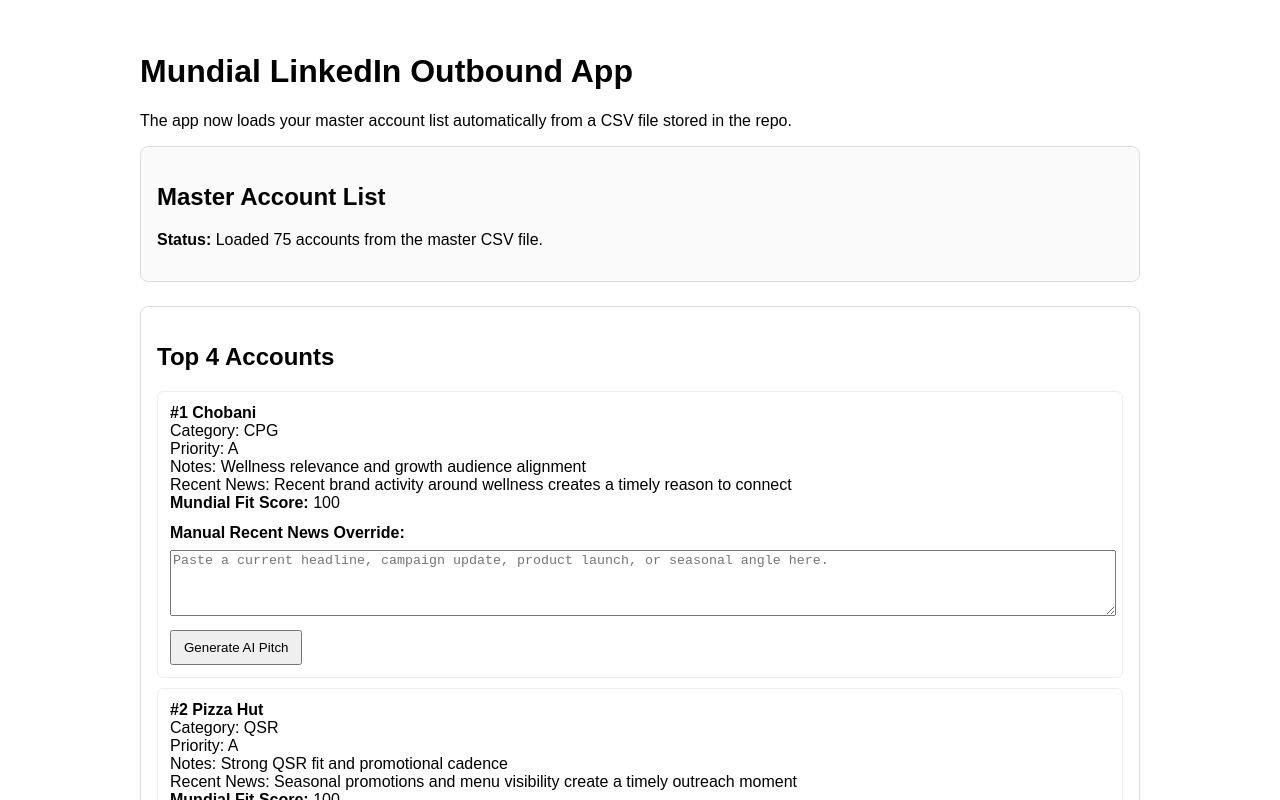
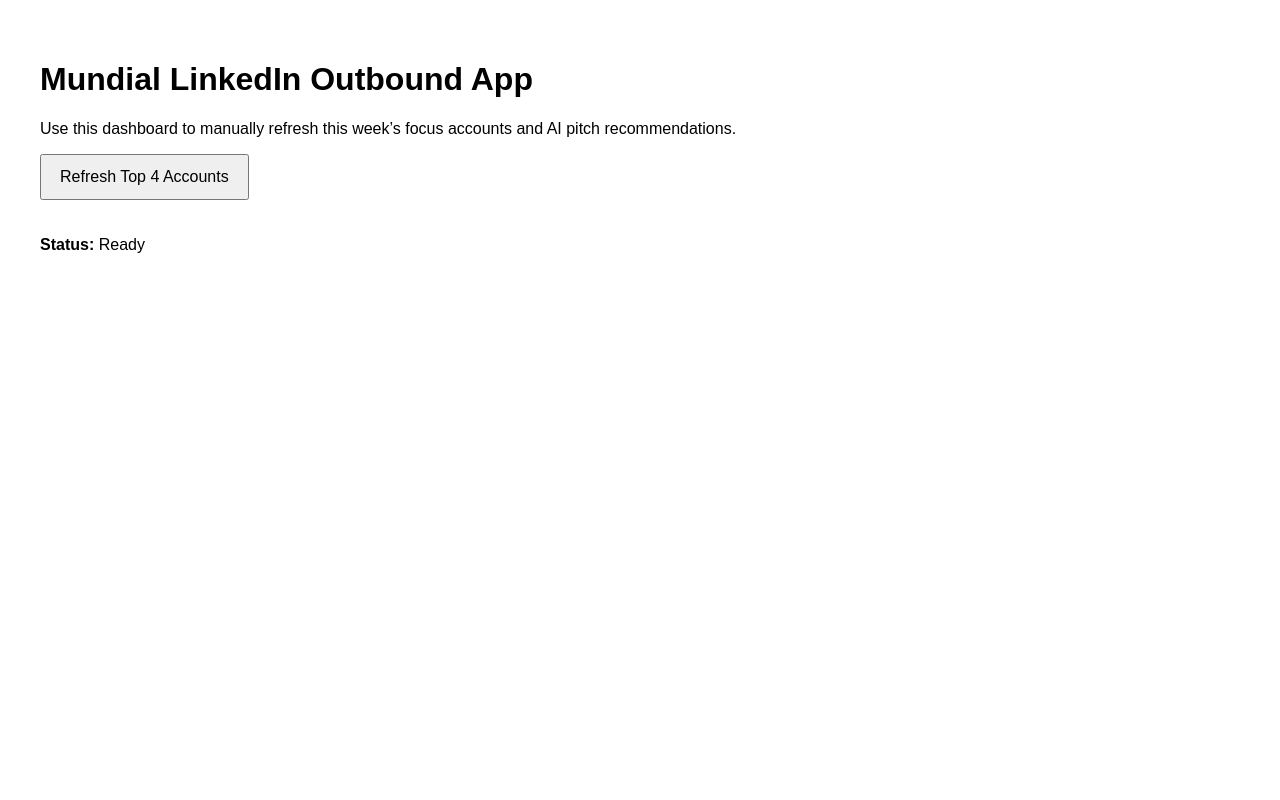
Before and after one commit to jklahre-hue/mundial-linkedin-outbound-clean-final2, a Next.js app: page / in a window 1280 px wide. Shown: the top 800 px of the page. Built offline with nearby package versions, Linux system fonts and the light colour scheme.

Commit message:
add manual refresh button

```diff
--- a/app/page.js
+++ b/app/page.js
@@ -1,268 +1,90 @@
 "use client"
 
-import { useEffect, useMemo, useState } from "react"
+import { useState } from "react"
 
 export default function Home() {
-  const [accounts, setAccounts] = useState([])
-  const [statusMessage, setStatusMessage] = useState("Loading account list...")
-  const [pitches, setPitches] = useState({})
-  const [loadingBrand, setLoadingBrand] = useState("")
-  const [manualNews, setManualNews] = useState({})
+  const [status, setStatus] = useState("Ready")
+  const [results, setResults] = useState(null)
 
-  async function loadAccounts() {
+  async function refreshTopAccounts() {
+    setStatus("Refreshing top accounts...")
+
     try {
-      const res = await fetch("/api/accounts")
+      const res = await fetch("/api/cron")
       const data = await res.json()
 
       if (!res.ok) {
-        setStatusMessage(data.error || "Failed to load account list.")
+        setStatus(data.error || "Refresh failed")
         return
       }
 
-      setAccounts(data.accounts || [])
-      setStatusMessage(`Loaded ${data.accounts?.length || 0} accounts from the master CSV file.`)
+      setResults(data)
+      setStatus(`Refresh complete — ${data.count} accounts selected`)
     } catch (error) {
-      console.error(error)
-      setStatusMessage("There was a problem loading the master account list.")
+      setStatus("Something went wrong")
     }
   }
 
- async function generatePitch(account) {
-  setLoadingBrand(account.brand)
+  return (
+    <main style={{ padding: 32, fontFamily: "Arial, sans-serif" }}>
+      <h1>Mundial LinkedIn Outbound App</h1>
 
-  try {
-    // 🔥 STEP 1: fetch news
-    const newsRes = await fetch("/api/news", {
-      method: "POST",
-      headers: {
-        "Content-Type": "application/json"
-      },
-      body: JSON.stringify({ brand: account.brand })
-    })
+      <p>
+        Use this dashboard to manually refresh this week’s focus accounts and AI pitch recommendations.
+      </p>
 
-    const newsData = await newsRes.json()
-
-    const newsText = (newsData.headlines || []).join(" | ")
-
-    // 🔥 STEP 2: send to AI
-    const res = await fetch("/api/pitch", {
-      method: "POST",
-      headers: {
-        "Content-Type": "application/json"
-      },
-      body: JSON.stringify({
-        ...account,
-        recent_news:
-          manualNews[account.brand] ||
-          newsText ||
-          account.recent_news ||
-          ""
-      })
-    })
-
-    const data = await res.json()
-
-    if (!res.ok) {
-      setPitches((prev) => ({
-        ...prev,
-        [account.brand]: {
-          why_now: data.error || "Pitch generation failed.",
-          subject_line: "",
-          email_body: ""
-        }
-      }))
-      return
-    }
-
-    setPitches((prev) => ({
-      ...prev,
-      [account.brand]: data
-    }))
-  } catch (error) {
-    console.error(error)
-  } finally {
-    setLoadingBrand("")
-  }
-}
-
-  const topAccounts = useMemo(() => {
-    const scored = [...accounts].map((account) => {
-      let score = 50
-
-      const priority = (account.priority || "").toUpperCase()
-      const category = (account.category || "").toLowerCase()
-      const notes = (account.notes || "").toLowerCase()
-
-      if (priority === "A") score += 20
-      if (priority === "B") score += 10
-
-      if (["qsr", "retail", "cpg", "automotive"].includes(category)) score += 15
-
-      if (
-        notes.includes("promotion") ||
-        notes.includes("promotional") ||
-        notes.includes("lto") ||
-        notes.includes("launch") ||
-        notes.includes("product launch")
-      ) {
-        score += 15
-      }
-
-      if (
-        notes.includes("multicultural") ||
-        notes.includes("hispanic") ||
-        notes.includes("growth audience") ||
-        notes.includes("growth audiences")
-      ) {
-        score += 15
-      }
-
-      if (
-        notes.includes("contextual") ||
-        notes.includes("privacy-safe") ||
-        notes.includes("cookie-less") ||
-        notes.includes("cookieless")
-      ) {
-        score += 10
-      }
-
-      if (
-        notes.includes("culture") ||
-        notes.includes("cultural") ||
-        notes.includes("in-culture") ||
-        notes.includes("sports") ||
-        notes.includes("seasonal")
-      ) {
-        score += 10
-      }
-
-      return { ...account, score }
-    })
-
-    return scored.sort((a, b) => b.score - a.score).slice(0, 4)
-  }, [accounts])
-
-  useEffect(() => {
-    loadAccounts()
-  }, [])
-
-  return (
-    <div style={{ padding: 24, fontFamily: "Arial, sans-serif", maxWidth: 1000, margin: "0 auto" }}>
-      <h1>Mundial LinkedIn Outbound App</h1>
-      <p>The app now loads your master account list automatically from a CSV file stored in the repo.</p>
-
-      <div
+      <button
+        onClick={refreshTopAccounts}
         style={{
-          border: "1px solid #ddd",
-          borderRadius: 8,
-          padding: 16,
-          marginBottom: 24,
-          background: "#fafafa",
+          padding: "12px 18px",
+          fontSize: 16,
+          cursor: "pointer",
+          marginBottom: 20,
         }}
       >
-        <h2>Master Account List</h2>
-        <p><strong>Status:</strong> {statusMessage}</p>
-      </div>
+        Refresh Top 4 Accounts
+      </button>
 
-      <div
-        style={{
-          border: "1px solid #ddd",
-          borderRadius: 8,
-          padding: 16,
-          marginBottom: 24,
-        }}
-      >
-        <h2>Top 4 Accounts</h2>
-        {topAccounts.length === 0 ? (
-          <p>No accounts loaded yet.</p>
-        ) : (
-          topAccounts.map((account, i) => (
-            <div
-              key={`${account.brand}-${i}`}
-              style={{
-                border: "1px solid #eee",
-                borderRadius: 6,
-                padding: 12,
-                marginTop: 10,
-              }}
-            >
-              <strong>#{i + 1} {account.brand}</strong>
-              <div>Category: {account.category || "—"}</div>
-              <div>Priority: {account.priority || "—"}</div>
-              <div>Notes: {account.notes || "—"}</div>
-              <div>Recent News: {account.recent_news || "—"}</div>
-              <div><strong>Mundial Fit Score:</strong> {account.score}</div>
+      <p>
+        <strong>Status:</strong> {status}
+      </p>
 
-              <div style={{ marginTop: 12 }}>
-                <div style={{ marginBottom: 8 }}>
-                  <strong>Manual Recent News Override:</strong>
-                </div>
-                <textarea
-                  value={manualNews[account.brand] || ""}
-                  onChange={(e) =>
-                    setManualNews((prev) => ({
-                      ...prev,
-                      [account.brand]: e.target.value
-                    }))
-                  }
-                  placeholder="Paste a current headline, campaign update, product launch, or seasonal angle here."
-                  rows={4}
-                  style={{ width: "100%", marginBottom: 10 }}
-                />
-                <button
-                  onClick={() => generatePitch(account)}
-                  style={{ padding: "8px 12px" }}
-                >
-                  {loadingBrand === account.brand ? "Generating..." : "Generate AI Pitch"}
-                </button>
-              </div>
+      {results?.top4?.map((account, index) => (
+        <div
+          key={account.brand}
+          style={{
+            border: "1px solid #ddd",
+            borderRadius: 8,
+            padding: 16,
+            marginTop: 16,
+          }}
+        >
+          <h2>
+            #{index + 1} {account.brand}
+          </h2>
 
-              {pitches[account.brand] && (
-                <div style={{ marginTop: 16, padding: 12, background: "#fafafa", borderRadius: 6 }}>
-                  <div><strong>Why now:</strong> {pitches[account.brand].why_now}</div>
-                  <div style={{ marginTop: 8 }}><strong>Subject line:</strong> {pitches[account.brand].subject_line}</div>
-                  <div style={{ marginTop: 8 }}><strong>Email:</strong></div>
-                  <div style={{ whiteSpace: "pre-wrap" }}>{pitches[account.brand].email_body}</div>
-                </div>
-              )}
-            </div>
-          ))
-        )}
-      </div>
+          <p><strong>Category:</strong> {account.category}</p>
+          <p><strong>Priority:</strong> {account.priority}</p>
+          <p><strong>Score:</strong> {account.score}</p>
 
-      <div
-        style={{
-          border: "1px solid #ddd",
-          borderRadius: 8,
-          padding: 16,
-        }}
-      >
-        <h2>Raw Account Preview</h2>
-        <div style={{ overflowX: "auto" }}>
-          <table style={{ width: "100%", borderCollapse: "collapse" }}>
-            <thead>
-              <tr>
-                <th style={{ textAlign: "left", borderBottom: "1px solid #ddd", padding: 8 }}>Brand</th>
-                <th style={{ textAlign: "left", borderBottom: "1px solid #ddd", padding: 8 }}>Category</th>
-                <th style={{ textAlign: "left", borderBottom: "1px solid #ddd", padding: 8 }}>Priority</th>
-                <th style={{ textAlign: "left", borderBottom: "1px solid #ddd", padding: 8 }}>Notes</th>
-                <th style={{ textAlign: "left", borderBottom: "1px solid #ddd", padding: 8 }}>Recent News</th>
-              </tr>
-            </thead>
-            <tbody>
-              {accounts.map((account, i) => (
-                <tr key={`${account.brand}-${i}`}>
-                  <td style={{ borderBottom: "1px solid #eee", padding: 8 }}>{account.brand}</td>
-                  <td style={{ borderBottom: "1px solid #eee", padding: 8 }}>{account.category}</td>
-                  <td style={{ borderBottom: "1px solid #eee", padding: 8 }}>{account.priority}</td>
-                  <td style={{ borderBottom: "1px solid #eee", padding: 8 }}>{account.notes}</td>
-                  <td style={{ borderBottom: "1px solid #eee", padding: 8 }}>{account.recent_news}</td>
-                </tr>
-              ))}
-            </tbody>
-          </table>
+          {account.best_headline && (
+            <p><strong>Best Headline:</strong> {account.best_headline}</p>
+          )}
+
+          <p><strong>Why Now:</strong> {account.why_now}</p>
+          <p><strong>Subject Line:</strong> {account.subject_line}</p>
+
+          <p><strong>Email:</strong></p>
+          <pre style={{ whiteSpace: "pre-wrap", fontFamily: "Arial" }}>
+            {account.email_body}
+          </pre>
+
+          <p><strong>Follow-Up:</strong></p>
+          <pre style={{ whiteSpace: "pre-wrap", fontFamily: "Arial" }}>
+            {account.follow_up_email}
+          </pre>
         </div>
-      </div>
-    </div>
+      ))}
+    </main>
   )
 }
```
